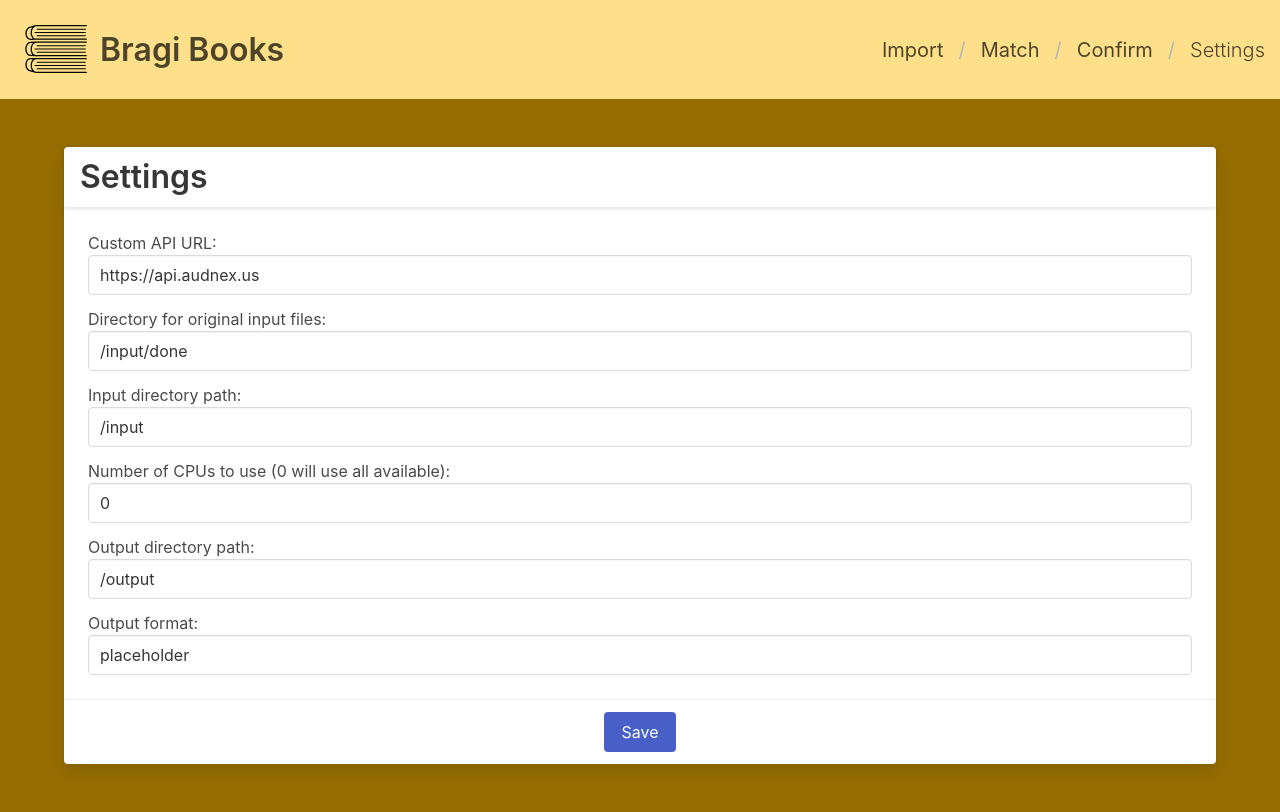
After one commit to chrisburnette01/bragibooks, a Django app: page /import/setting in a window 1280 px wide. The commit adds this page. Run offline with Django 3.2, Linux system fonts and the light colour scheme; data that the repository does not hold is empty.

Commit message:
feat: :sparkles: add settings page

```diff
--- /dev/null
+++ b/importer/forms.py
@@ -0,0 +1,30 @@
+from django import forms
+from .models import Setting
+
+class SettingForm(forms.ModelForm):
+    class Meta:
+        model = Setting
+        fields = (
+            'api_url',
+            'completed_directory',
+            'input_directory',
+            'num_cpus',
+            'output_directory',
+            'output_scheme'
+        )
+        labels = {
+            'api_url': 'Custom API URL',
+            'completed_directory': 'Directory for original input files',
+            'input_directory': 'Input directory path',
+            'num_cpus': 'Number of CPUs to use (0 will use all available)',
+            'output_directory': 'Output directory path',
+            'output_scheme': 'Output format'
+        }
+        widgets = {
+            'api_url': forms.URLInput(attrs={'class': 'input is-fullwidth'}),
+            'completed_directory': forms.TextInput(attrs={'class': 'input is-fullwidth'}),
+            'input_directory': forms.TextInput(attrs={'class': 'input is-fullwidth'}),
+            'num_cpus': forms.NumberInput(attrs={'class': 'input is-fullwidth'}),
+            'output_directory': forms.TextInput(attrs={'class': 'input is-fullwidth'}),
+            'output_scheme': forms.TextInput(attrs={'class': 'input is-fullwidth'}),
+        }
--- a/importer/models.py
+++ b/importer/models.py
@@ -1,4 +1,5 @@
 from django.db import models
+from pathlib import Path
 
 
 class BookManager(models.Manager):
@@ -11,6 +12,15 @@ class BookManager(models.Manager):
         if len(asin) == 0:
             errors['blank_asin'] = "Must fill in all ASIN fields"
 
+        return errors
+
+
+class SettingManager(models.Manager):
+    def file_path_validator(self, path):
+        errors = {}
+
+        if not Path(path).is_dir():
+            errors['invalid_path'] = f"Path is not a directory: {path}"
         return errors
 
 
@@ -63,3 +73,14 @@ class Genre(models.Model):
     narrators = models.ManyToManyField(Narrator, related_name="genres")
     created_at = models.DateTimeField(auto_now_add=True)
     updated_at = models.DateTimeField(auto_now=True)
+
+class Setting(models.Model):
+    api_url = models.CharField(max_length=255)
+    completed_directory = models.CharField(max_length=255)
+    input_directory = models.CharField(max_length=255)
+    num_cpus = models.IntegerField()
+    output_directory = models.CharField(max_length=255)
+    output_scheme = models.CharField(max_length=255)
+    created_at = models.DateTimeField(auto_now_add=True)
+    updated_at = models.DateTimeField(auto_now=True)
+    objects = SettingManager()
--- a/importer/templates/base.html
+++ b/importer/templates/base.html
@@ -32,6 +32,7 @@
                     <li {% if url_name == 'home' %}class="is-active" aria-current="page"{% endif %}><a {% if url_name == 'home' %}class="has-text-weight-light"{% endif %} href="{% url 'home' %}">Import</a></li>
                     <li {% if url == 'match' %}class="is-active" aria-current="page"{% endif %}><a {% if url_name == 'match' %}class="has-text-weight-light"{% endif %} href="{% url 'match' %}">Match</a></li>
                     <li {% if url == 'finish' %}class="is-active" aria-current="page"{% endif %}><a {% if url_name == 'finish' %}class="has-text-weight-light"{% endif %} href="{% url 'finish' %}">Confirm</a></li>
+                    <li {% if url == 'setting' %}class="is-active" aria-current="page"{% endif %}><a {% if url_name == 'setting' %}class="has-text-weight-light"{% endif %} href="{% url 'setting' %}">Settings</a></li>
                 </ul>
                 {% endwith %}
             </nav>
--- /dev/null
+++ b/importer/templates/setting.html
@@ -0,0 +1,38 @@
+{% extends "base.html" %}
+{% block content %}
+<div class="columns">
+    <div class="column">
+        <div class="card">
+            <div class="card-header is-center">
+                <div class="card-header-title">
+                    <p class="title">Settings</p>
+                </div>
+            </div>
+            <form action="/import/setting" method="POST">
+                {% csrf_token %}
+                <div class="card-content">
+                    {% for field in form %}
+                        <div class="field is-horizontal">
+                            <div class="field-body">
+                                <div class="field">
+                                    {{ field.label_tag }}
+                                    <div class="control">
+                                        {{ field }}
+                                    </div>
+                                </div>
+                            </div>
+                        </div>
+                    {% endfor %}
+                </div>
+                <footer class="card-footer">
+                    <div class="card-footer-item">
+                        <div class="control">
+                            <button class="button is-link is-fullwidth">Save</button>
+                        </div>
+                    </div>
+                </footer>
+            </form>
+        </div>
+    </div>
+</div>
+{% endblock %}
--- a/importer/urls.py
+++ b/importer/urls.py
@@ -3,5 +3,6 @@ from . import views
 urlpatterns = [
     path('', views.ImportView.as_view(), name='home'),
     path('match', views.MatchView.as_view(), name='match'),
+    path('setting', views.SettingView.as_view(), name='setting'),
     path('confirm', views.FinishView.as_view(), name='finish'),
 ]
--- a/importer/views.py
+++ b/importer/views.py
@@ -5,8 +5,10 @@ from django.views.generic import TemplateView
 from pathlib import Path
 import logging
 import os
+# Forms import
+from .forms import SettingForm
 # Models import
-from .models import Book
+from .models import Book, Setting
 # core merge logic:
 from m4b_merge import helpers
 # Import Merge functions for django
@@ -132,6 +134,74 @@ class MatchView(TemplateView):
         return redirect("finish")
 
 
+class SettingView(TemplateView):
+    template_name = "setting.html"
+
+    def get_context_data(self, **kwargs):
+        existing_settings = Setting.objects.first()
+        default_data = {
+            'api_url': 'https://api.audnex.us',
+            'completed_directory': '/input/done',
+            'input_directory': '/input',
+            'num_cpus': 0,
+            'output_directory': '/output',
+            'output_scheme': 'placeholder'
+        }
+        if existing_settings:
+            form = SettingForm(instance=existing_settings)
+        else:
+            form = SettingForm(initial=default_data)
+        all_settings = Setting.objects.first()
+
+        context = {
+            "form": form,
+            "settings": all_settings,
+        }
+        return context
+
+    def post(self, request):
+        existing_settings = Setting.objects.first()
+
+        form = SettingForm(request.POST)
+        if form.is_valid():
+            paths_to_check = [
+                'completed_directory',
+                'input_directory',
+                'output_directory'
+            ]
+            form_data = form.cleaned_data
+
+            # Check file path validity
+            for path in paths_to_check:
+                errors = Setting.objects.file_path_validator(form_data[path])
+                if len(errors) > 0:
+                    for k, v in errors.items():
+                        messages.error(request, v)
+                    return redirect("setting")
+            if not existing_settings:
+                settings = Setting.objects.create(
+                    api_url = form_data['api_url'],
+                    completed_directory = form_data['completed_directory'],
+                    input_directory = form_data['input_directory'],
+                    num_cpus = form_data['num_cpus'],
+                    output_directory = form_data['output_directory'],
+                    output_scheme = form_data['output_scheme']
+                )
+                settings.save()
+            else:
+                existing_settings.api_url = form_data['api_url']
+                existing_settings.completed_directory = form_data['completed_directory']
+                existing_settings.input_directory = form_data['input_directory']
+                existing_settings.num_cpus = form_data['num_cpus']
+                existing_settings.output_directory = form_data['output_directory']
+                existing_settings.output_scheme = form_data['output_scheme']
+                existing_settings.save()
+            return redirect("home")
+        else:
+            messages.error(request, "Form is invalid")
+            return redirect("setting")
+
+
 class FinishView(TemplateView):
     template_name = "finish.html"
 
```
Also changed, not shown: utils/merge.py (+9 -2 lines), importer/migrations/0002_setting.py (added).
